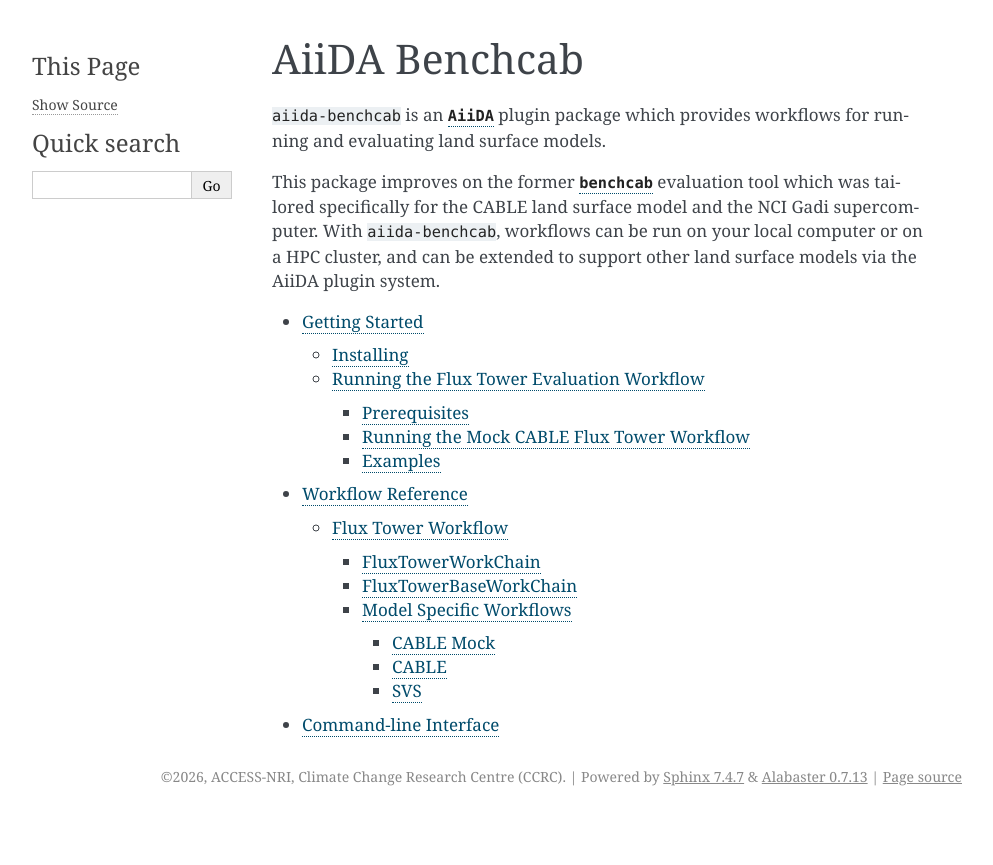
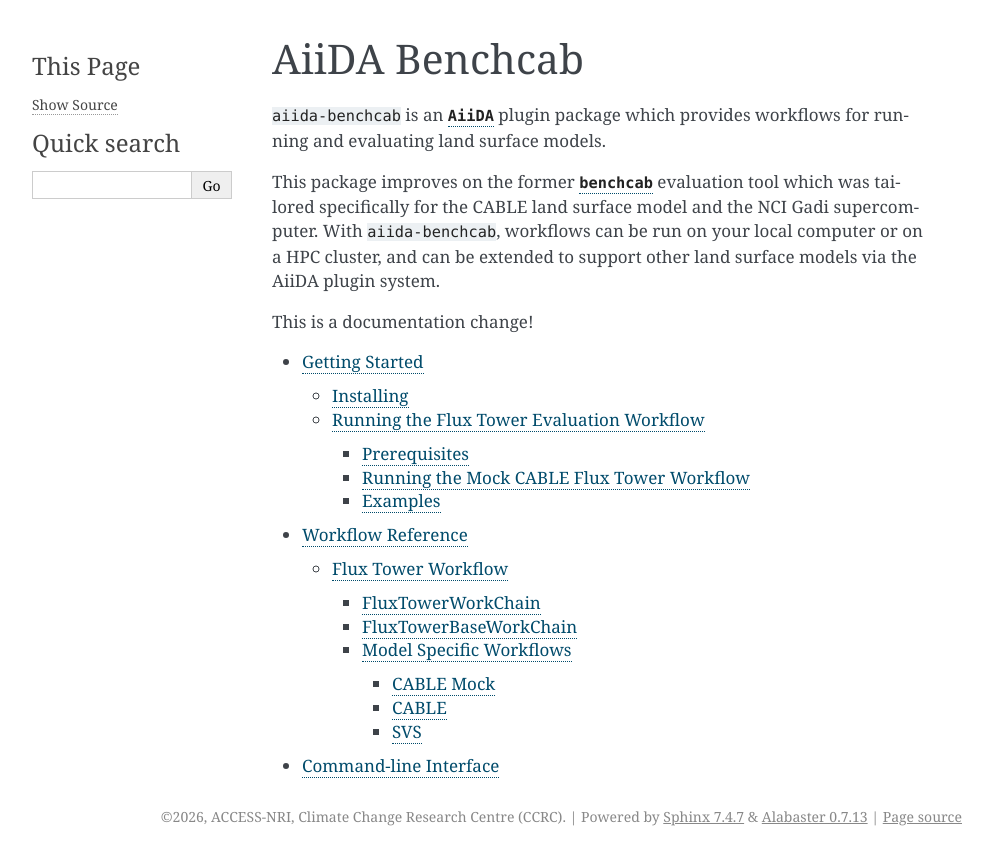
Before and after one commit to ACCESS-NRI/aiida-benchcab, a Sphinx documentation site: the page built from docs/index.md, in a window 1280 px wide. Shown: the top 865 px of the page, without its empty margins (148-1141 px from the left). Built offline with Sphinx 7.4.7, drawn with Linux system fonts in a browser that asks for light colours.

Commit message:
Change documentation

````diff
--- a/docs/index.md
+++ b/docs/index.md
@@ -9,6 +9,8 @@
 computer or on a HPC cluster, and can be extended to support other land surface
 models via the AiiDA plugin system.
 
+This is a documentation change!
+
 ```{toctree}
 getting_started
 workflow_reference/index
````
